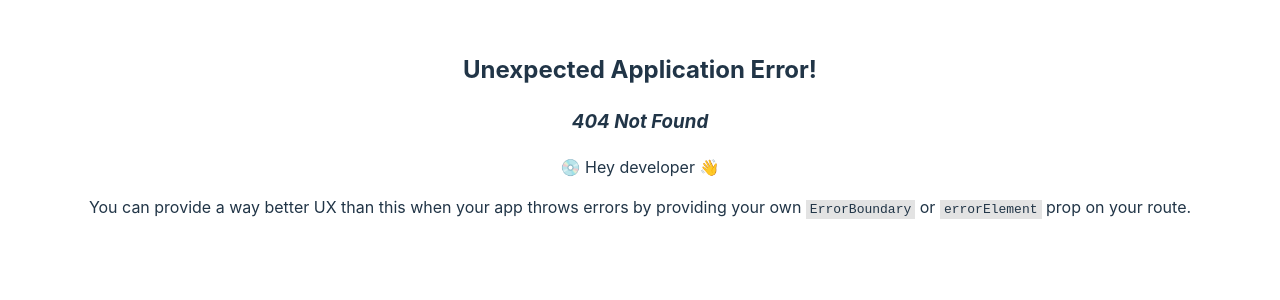
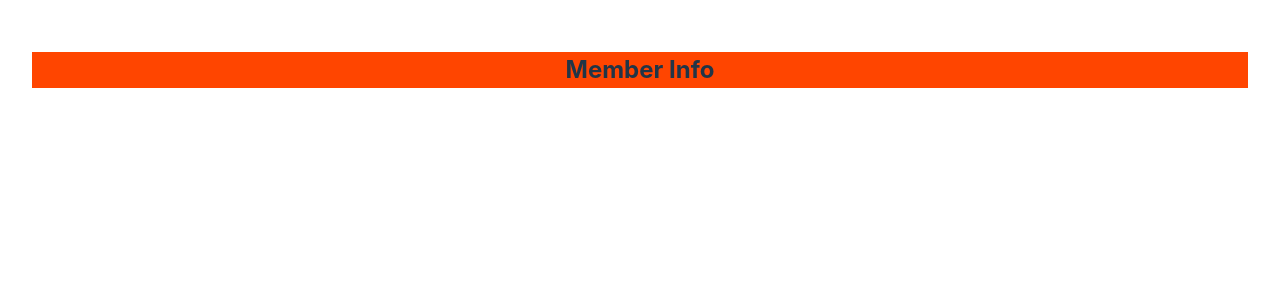
Before and after one commit to ashishachar/Book_Store, a React (Vite) app in the folder frontend/bookstore/: page /Memberinfo in a window 1280 px wide. Before the commit this address had no page. Shown: the top 300 px of the page. Built offline with nearby package versions, Linux system fonts and the light colour scheme.

Commit message:
Created Memberinfo page

```diff
--- a/frontend/bookstore/src/App.jsx
+++ b/frontend/bookstore/src/App.jsx
@@ -2,8 +2,13 @@ import './App.css'
 import {createBrowserRouter , RouterProvider} from 'react-router-dom';
 import Homepage from './components/Homepage';
 import Login from './components/Login';
+import Memberinfo from './components/Memberinfo';
 
 const router = createBrowserRouter([
+  {
+    path: "/Memberinfo/",
+    element: <Memberinfo />
+  },
   {
     path: "/Login/",
     element: <Login />
--- /dev/null
+++ b/frontend/bookstore/src/components/Memberinfo.jsx
@@ -0,0 +1,14 @@
+/* eslint-disable no-unused-vars */
+import "../stylesheets/Memberinfo.css"
+import React from 'react';
+
+function Memberinfo() {
+  return (
+    <div className="MIHeader">
+        <h2>Member Info</h2>
+
+    </div>
+  )
+}
+
+export default Memberinfo
--- /dev/null
+++ b/frontend/bookstore/src/stylesheets/Memberinfo.css
@@ -0,0 +1,4 @@
+.MIHeader{
+    background-color: orangered;
+
+}
```
